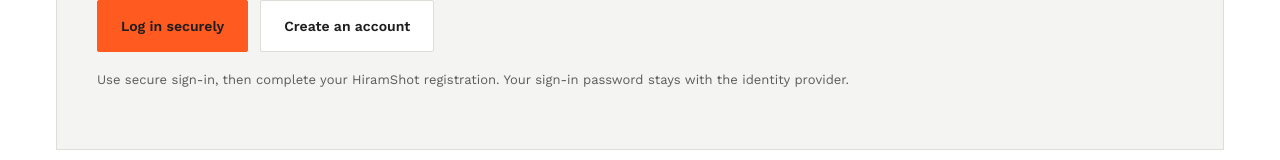
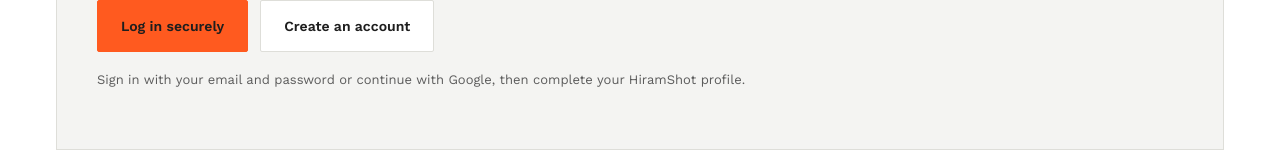
Before and after one commit to anjhonhulguin02-blip/hiramshot-camera-rentals, a Next.js app: page /account in a window 1280 px wide. Shown: the part 387-547 px from the top of the page. Built offline with nearby package versions, Linux system fonts and the light colour scheme; no server answers.

Commit message:
Open secured client access after native service acceptance

```diff
--- a/app/account/page.tsx
+++ b/app/account/page.tsx
@@ -4,5 +4,5 @@ import ClientPortal from './portal';
 export const dynamic = 'force-dynamic';
 export default async function Account() {
   const user = await getChatGPTUser();
-  return <><Header /><main className="account-page wrap"><p className="eyebrow">YOUR HIRAMSHOT ACCOUNT</p><h1 className="page-title">Your rental home.</h1>{user ? <ClientPortal /> : <div className="sign-in-box"><h2>Your plans. Your gear. One account.</h2><p>Manage your profile, complete private verification, track rentals, and review payment history.</p><div className="inline-actions"><a className="button" href="/login?return_to=%2Faccount" target="_top">Log in securely</a><a className="button secondary" href="/signup">Create an account</a></div><p className="price-detail">Use secure sign-in, then complete your HiramShot registration. Your sign-in password stays with the identity provider.</p></div>}</main><Footer /></>;
+  return <><Header /><main className="account-page wrap"><p className="eyebrow">YOUR HIRAMSHOT ACCOUNT</p><h1 className="page-title">Your rental home.</h1>{user ? <ClientPortal /> : <div className="sign-in-box"><h2>Your plans. Your gear. One account.</h2><p>Manage your profile, complete private verification, track rentals, and review payment history.</p><div className="inline-actions"><a className="button" href="/login?return_to=%2Faccount" target="_top">Log in securely</a><a className="button secondary" href="/create-account">Create an account</a></div><p className="price-detail">Sign in with your email and password or continue with Google, then complete your HiramShot profile.</p></div>}</main><Footer /></>;
 }
--- a/app/review-access/page.tsx
+++ b/app/review-access/page.tsx
@@ -1,6 +1,7 @@
 import {redirect} from 'next/navigation';
+import {env} from '@hiramshot/runtime';
 import AuthShell from '../login/auth-shell';
 import {getChatGPTUser} from '../chatgpt-auth';
 import {contactEmail} from '../../lib/site';
 export const dynamic='force-dynamic';
-export default async function ReviewAccess(){const user=await getChatGPTUser();if(!user)redirect('/login');return <AuthShell><p className="eyebrow">YOUR HIRAMSHOT ACCOUNT</p><h1>You’re signed in.</h1><p className="auth-intro">HiramShot is completing its website review. Customer booking access will open after the secure checkout setup is finished.</p><p className="auth-fine">Your sign-in worked. Signing in again with the same account will not change its review access.</p><a className="button auth-submit" href={'mailto:'+contactEmail()}>Contact HiramShot</a><p className="auth-create"><a href="/logout?return_to=%2Flogin">Use a different account</a></p></AuthShell>;}
+export default async function ReviewAccess(){if(env.REVIEW_MODE!=='true')redirect('/account');const user=await getChatGPTUser();if(!user)redirect('/login');return <AuthShell><p className="eyebrow">YOUR HIRAMSHOT ACCOUNT</p><h1>You’re signed in.</h1><p className="auth-intro">HiramShot is completing its website review. Customer booking access will open after the secure checkout setup is finished.</p><p className="auth-fine">Your sign-in worked. Signing in again with the same account will not change its review access.</p><a className="button auth-submit" href={'mailto:'+contactEmail()}>Contact HiramShot</a><p className="auth-create"><a href="/logout?return_to=%2Flogin">Use a different account</a></p></AuthShell>;}
```
Also changed, not shown: tests/cloudflare-http.mjs (+13 -3 lines), cloudflare/scanner/README.md, 8 other files (tests, documents, lock files or other folders).
